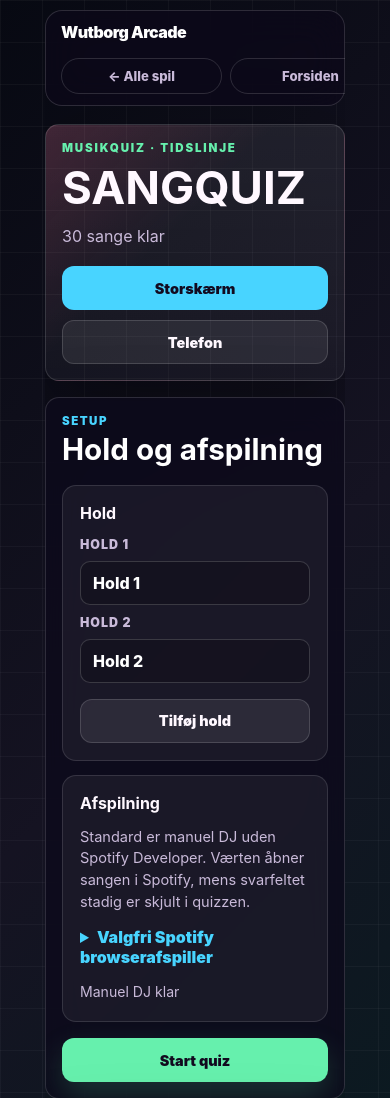
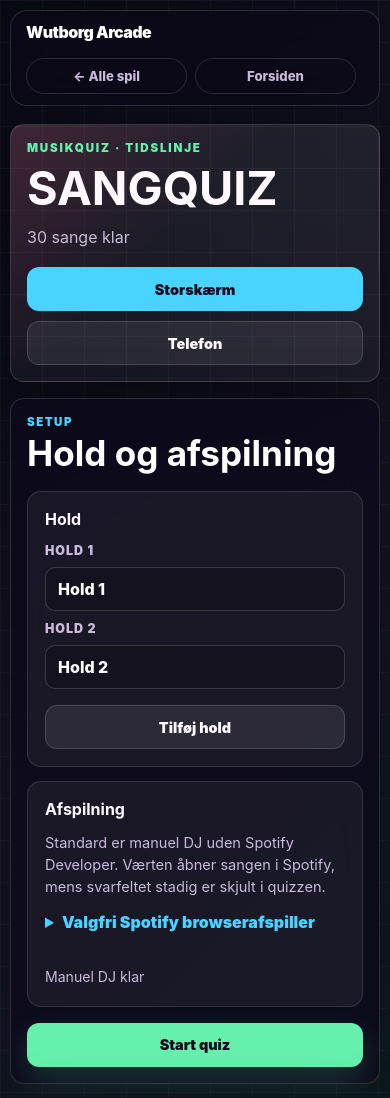
Before and after one commit to Fwutte/wutborg-side, a website: page sangquiz.html in a window 390 px wide. Shown: the top 1098 px of the page. Drawn offline with Linux system fonts and the light colour scheme.

Commit message:
Fix Sangquiz mobile clipping

```diff
--- a/sangquiz.html
+++ b/sangquiz.html
@@ -1056,9 +1056,9 @@
       }
 
       .page {
-        width: min(300px, calc(100vw - 44px)) !important;
-        max-width: 460px;
-        overflow-x: hidden;
+        width: min(100% - 20px, 520px) !important;
+        max-width: 520px;
+        overflow-x: visible;
       }
 
       .quiz-app,
@@ -1080,18 +1080,18 @@
       }
 
       .app-head {
-        width: calc(100vw - 72px) !important;
+        width: 100% !important;
         max-width: 100% !important;
-        margin-inline: auto;
-        overflow: hidden;
+        margin-inline: 0;
+        overflow: visible;
       }
 
       .app-head,
       .screen,
       .score-panel {
-        width: calc(100vw - 72px) !important;
+        width: 100% !important;
         max-width: 100% !important;
-        margin-inline: auto;
+        margin-inline: 0;
         padding: 16px;
         border-radius: 14px;
       }
@@ -1124,7 +1124,7 @@
         justify-self: start;
         width: 100% !important;
         max-width: 100% !important;
-        overflow: hidden;
+        overflow: visible;
       }
 
       .mode-toggle button,
@@ -1176,25 +1176,6 @@
       }
     }
 
-    @media (max-width: 400px) {
-      .page {
-        width: 300px !important;
-      }
-
-      .app-head,
-      .screen,
-      .score-panel {
-        width: 100% !important;
-      }
-
-      .quiz-app h1 {
-        font-size: 2.85rem;
-      }
-
-      .panel-heading h2 {
-        font-size: 1.85rem;
-      }
-    }
   </style>
 </head>
 <body>
```
